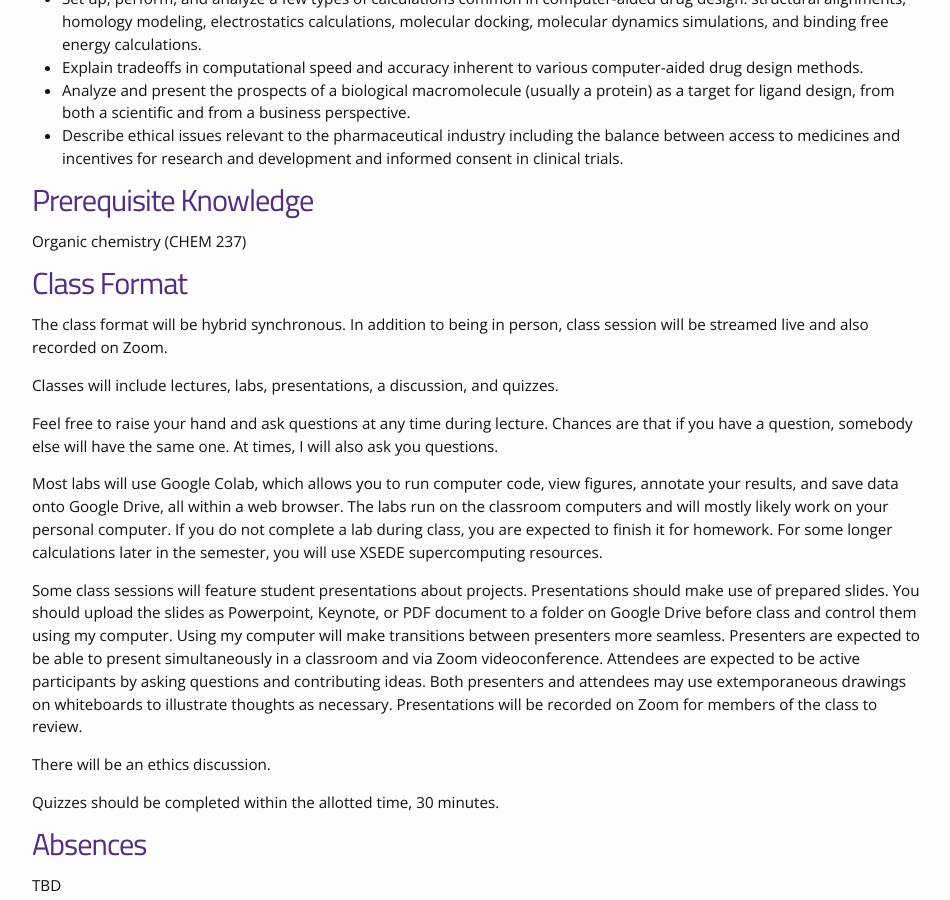
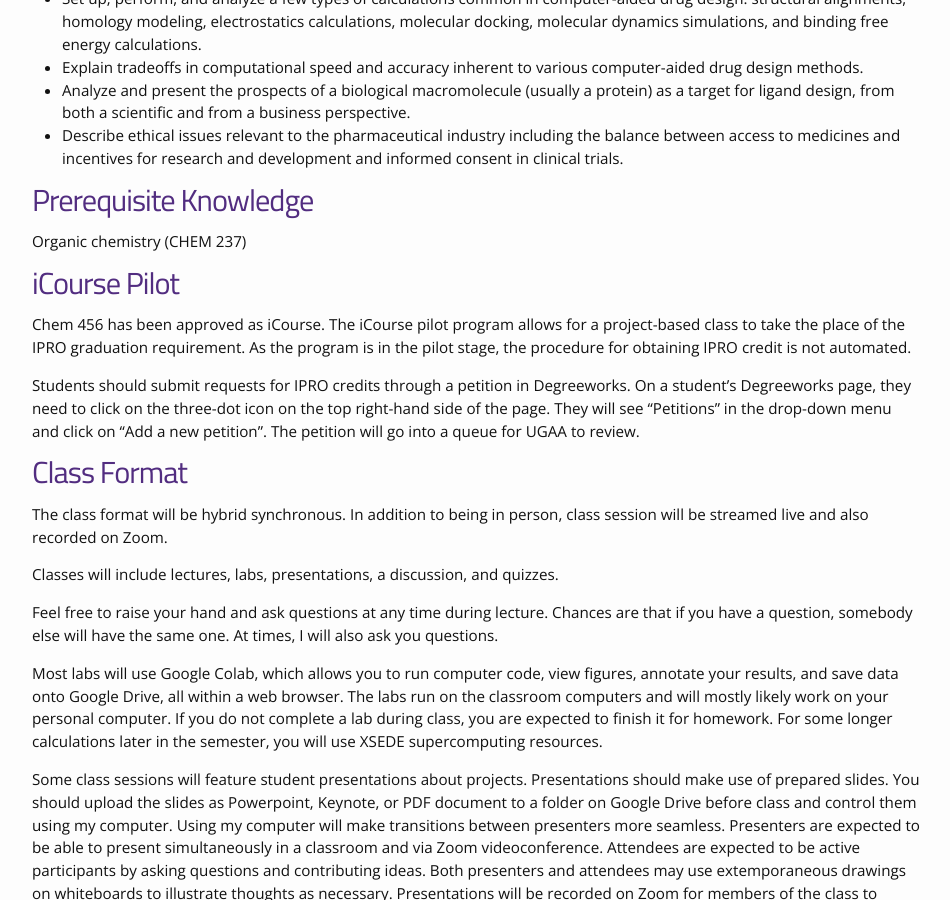
Before and after one commit to daveminh/Chem456-2022F, a Jekyll site: the page built from docs/index.md, in a window 1280 px wide and 900 px high, scrolled down 1213 px. Shown: the whole window, without its empty margins (163-1113 px from the left). Built offline with Jekyll 4.4.1, drawn with Linux system fonts in a browser that asks for light colours; nearby versions of some CDN libraries.

Commit message:
iCourse information

```diff
--- a/docs/index.md
+++ b/docs/index.md
@@ -23,6 +23,12 @@ Upon completing this course, you should be able to:
 # Prerequisite Knowledge
 
 Organic chemistry (CHEM 237)
+
+# iCourse Pilot
+
+Chem 456 has been approved as iCourse. The iCourse pilot program allows for a project-based class to take the place of the IPRO graduation requirement. As the program is in the pilot stage, the procedure for obtaining IPRO credit is not automated.
+
+Students should submit requests for IPRO credits through a petition in Degreeworks. On a student's Degreeworks page, they need to click on the three-dot icon on the top right-hand side of the page. They will see "Petitions" in the drop-down menu and click on "Add a new petition". The petition will go into a queue for UGAA to review.
 
 # Class Format
 
```
